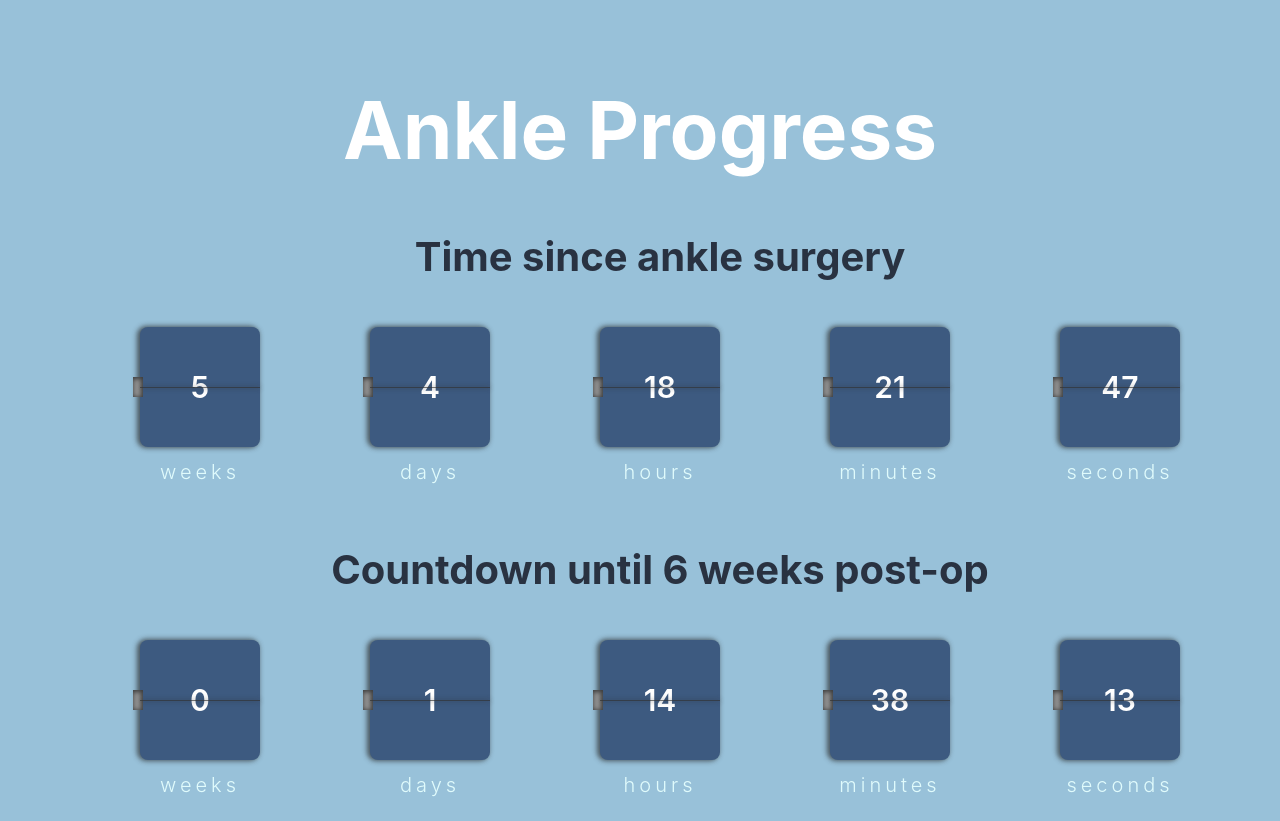
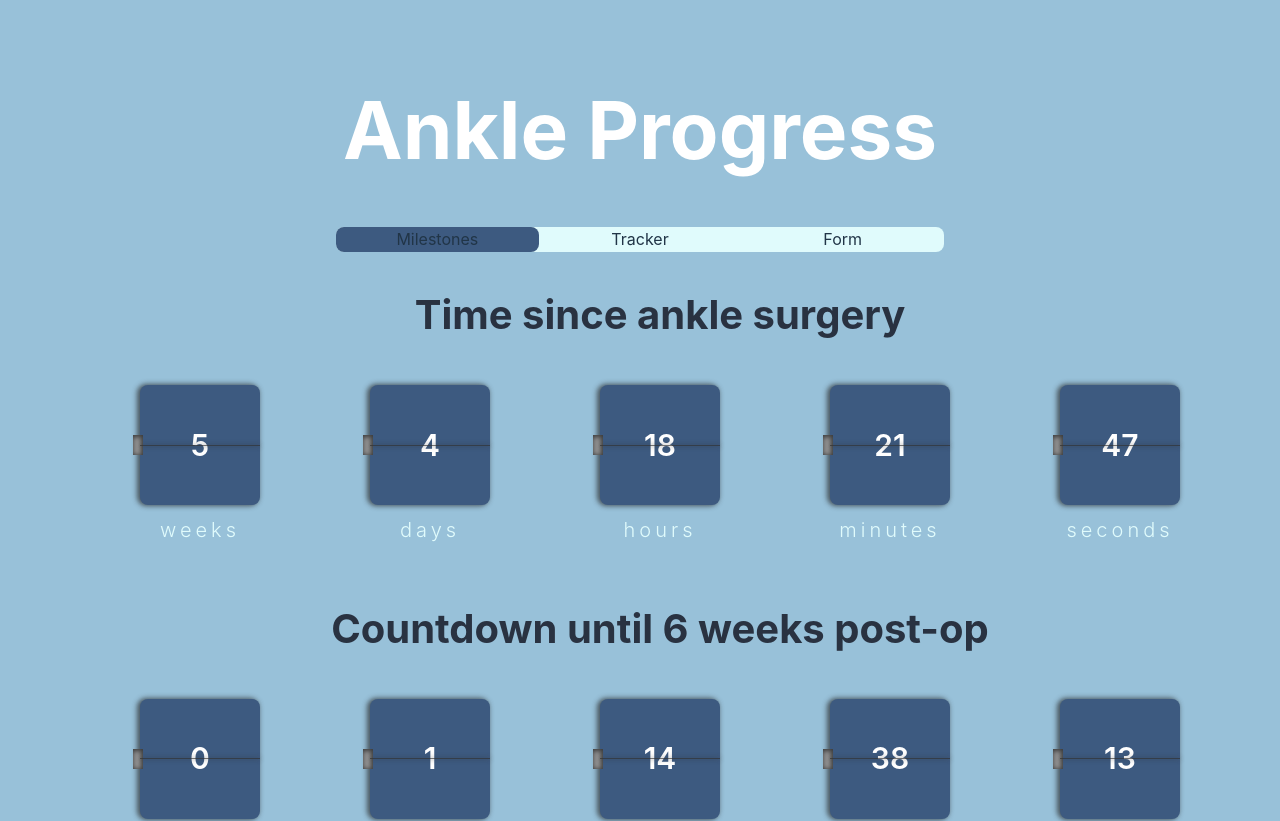
Before and after one commit to remnantsofred/habit-tracker, a React (Vite) app: page / in a window 1280 px wide. Shown: the top 821 px of the page. Built offline with nearby package versions, Linux system fonts and the light colour scheme.

Commit message:
Navbar component

```diff
--- a/src/App.tsx
+++ b/src/App.tsx
@@ -1,61 +1,31 @@
 import './App.css'
-import Countdown from './components/Countdown/Countdown'
+import { useState } from 'react';
+import Navbar from './components/Navbar/Navbar';
 import Form from './components/Form/Form'
+import MilestonesPage from './components/MilestonesPage.tsx/MilestonesPage';
 export interface IMilestone {
   name: string;
   date: number;
 }
 
+
+
 export function App() {
-  const dummyMilestones:IMilestone[] = [
-    { name: 'ankle surgery',
-      date: 1709244000000,
-    },
-    { name: '6 weeks post-op',
-      date: 1712818800000,
-    },
-    { name: '12 weeks post-op',
-      date: 1716447600000,
-    },
-    { name: 'Dr. Morshed follow-up appointment 6-weeks post-op',
-      date: 1713301200000,
-    },
-    { name: 'Dr. Morshed follow-up appointment 12-weeks post-op',
-      date: 1716330600000,
-    },
-    { name: 'next PT appointment',
-      date: 1714167000000,
-    }
-  ];
+  const [page, setPage] = useState(0);
+
 
   return (
-    <>
+    <div className='app-page'>
+      <h1 className='main-h1'>Ankle Progress</h1>
+      <Navbar
+        setPage={setPage}
+      />
       <div>
-        <a href="https://vitejs.dev" target="_blank">
-          {/* <img src={viteLogo} className="logo" alt="Vite logo" /> */}
-        </a>
-        <a href="https://react.dev" target="_blank">
-          {/* <img src={reactLogo} className="logo react" alt="React logo" /> */}
-        </a>
+        { page === 0 && <MilestonesPage />}
+        { page === 1 && <Form />}
+        { page === 2 && <Form />}
       </div>
-      <h1 className='main-h1'>Ankle Progress</h1>
-      <p className="read-the-docs">
-      </p>
-      <div>
-        <ul>
-          { dummyMilestones.map((milestone, idx)=>
-            { return (<Countdown
-                        milestone={ milestone }
-                        key={idx}
-                      />
-            )}
-          )}
-        </ul>
-      </div>
-      <div className='center'>
-        <Form />
-      </div>
-    </>
+    </div>
   )
 }
 
--- /dev/null
+++ b/src/components/MilestonesPage.tsx/MilestonesPage.tsx
@@ -0,0 +1,40 @@
+import Countdown from "../Countdown/Countdown";
+
+const dummyMilestones:IMilestone[] = [
+  { name: 'ankle surgery',
+    date: 1709244000000,
+  },
+  { name: '6 weeks post-op',
+    date: 1712818800000,
+  },
+  { name: '12 weeks post-op',
+    date: 1716447600000,
+  },
+  { name: 'Dr. Morshed follow-up appointment 6-weeks post-op',
+    date: 1713301200000,
+  },
+  { name: 'Dr. Morshed follow-up appointment 12-weeks post-op',
+    date: 1716330600000,
+  },
+  { name: 'next PT appointment',
+    date: 1714167000000,
+  }
+];
+
+const MilestonesPage = () => {
+  return (
+    <>
+      <ul>
+        { dummyMilestones.map((milestone, idx)=>
+          { return (<Countdown
+                      milestone={ milestone }
+                      key={idx}
+                    />
+          )}
+        )}
+      </ul>
+    </>
+  )
+}
+
+export default MilestonesPage;
--- /dev/null
+++ b/src/components/Navbar/Navbar.css
@@ -0,0 +1,19 @@
+.navbar-container {
+  border-radius: 8px;
+  background-color: #e0fbfc;
+  width: 50%;
+  justify-content: space-evenly;
+}
+
+.navbar-item {
+  border-radius: 8px;
+  width: 33%;
+}
+
+.navbar-item:hover {
+  cursor: pointer;
+}
+
+.selected {
+  background-color: #3d5a80;
+}
--- /dev/null
+++ b/src/components/Navbar/Navbar.tsx
@@ -0,0 +1,36 @@
+import { useState } from 'react';
+import './Navbar.css'
+
+const Navbar = ({setPage}) => {
+  const [button, setButton] = useState(0);
+
+  const selectPage = (page) => {
+    setPage(page);
+    setButton(page);
+  }
+
+  return (
+    <div className="row navbar-container">
+      <option
+        className={ button === 0 ? 'selected navbar-item' : 'navbar-item' }
+        onClick={() => selectPage(0)}
+        >
+        Milestones
+      </option>
+      <option
+        className={ button === 1 ? 'selected navbar-item' : 'navbar-item' }
+        onClick={() => selectPage(1)}
+        >
+        Tracker
+      </option>
+      <option
+        className={ button === 2 ? 'selected navbar-item' : 'navbar-item' }
+        onClick={() => selectPage(2)}
+        >
+        Form
+      </option>
+    </div>
+  )
+}
+
+export default Navbar;
--- a/src/index.css
+++ b/src/index.css
@@ -73,6 +73,11 @@ button:focus-visible {
   flex-direction: column;
 }
 
+.row {
+  display: flex;
+  flex-direction: row;
+}
+
 .center {
   display: flex;
   align-items: center;
@@ -82,3 +87,10 @@ button:focus-visible {
 .left {
   align-items: start;
 }
+
+.app-page {
+  display: flex;
+  flex-direction: column;
+  justify-content: center;
+  align-items: center;
+}
```
Also changed, not shown: src/components/MilestonesPage.tsx/MilestonesPage.css (added).
